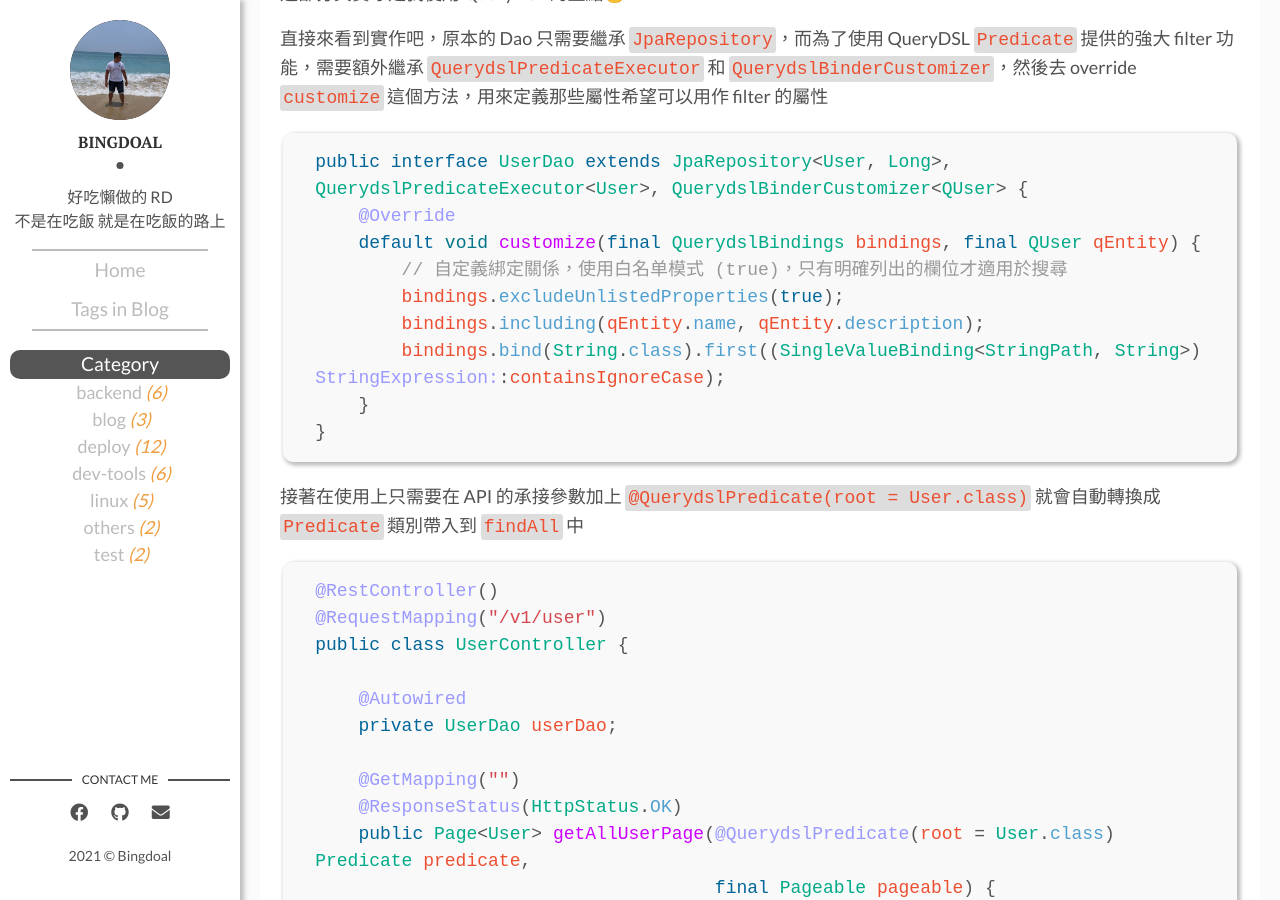
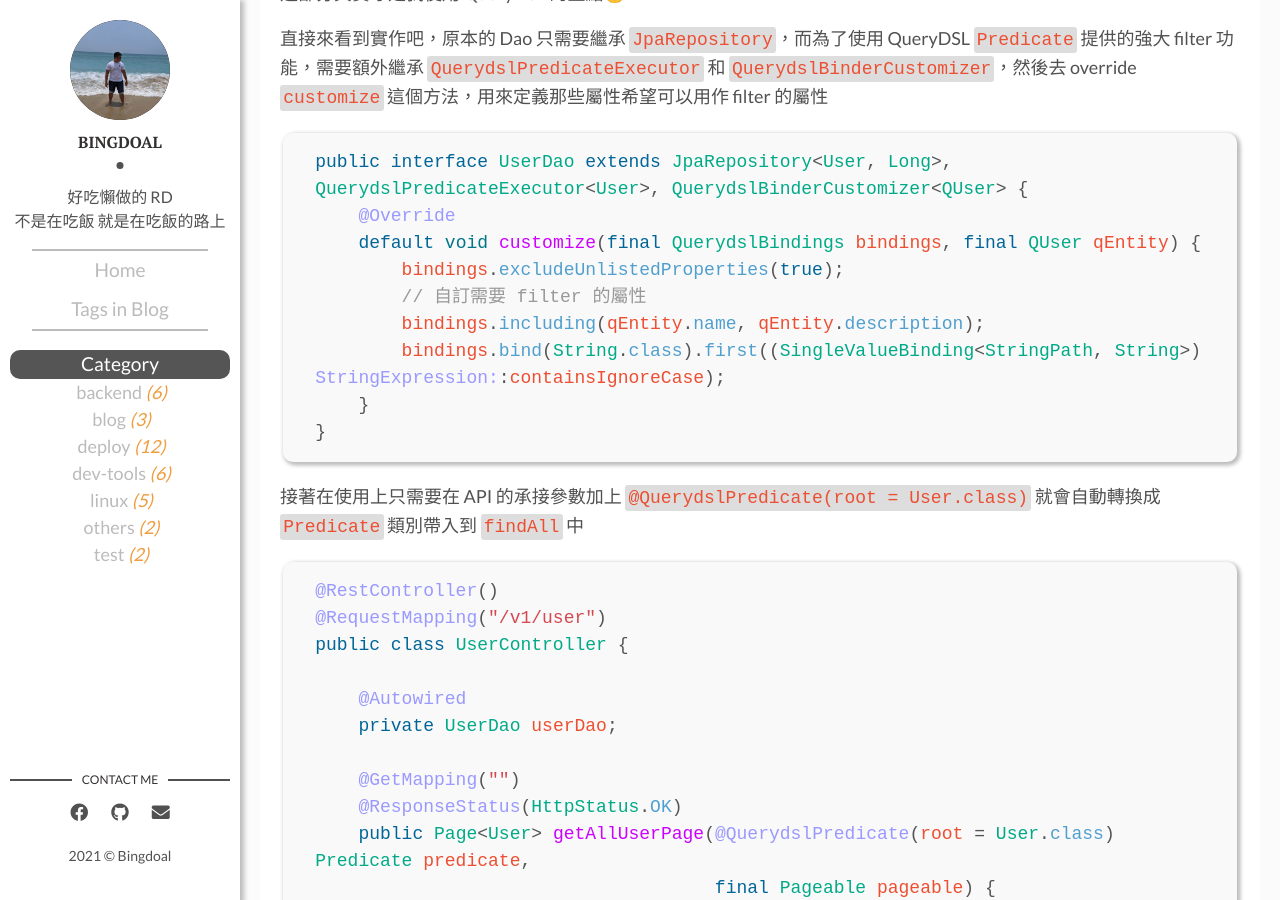
Before and after one commit to Bingdoal/bingdoal.github.io, a Jekyll site: the page built from _posts/2021/2021-08-16-spring-boot-jpa-and-querydsl.md, in a window 1280 px wide and 900 px high, scrolled down 4636 px. Built offline with Jekyll 4.4.1, drawn with Linux system fonts in a browser that asks for light colours; comment, search, counter and statistics services are not loaded.

Commit message:
fix content

```diff
--- a/_posts/2021/2021-08-16-spring-boot-jpa-and-querydsl.md
+++ b/_posts/2021/2021-08-16-spring-boot-jpa-and-querydsl.md
@@ -155,8 +155,8 @@ public interface UserDao extends JpaRepository<User, Long>,
 QuerydslPredicateExecutor<User>, QuerydslBinderCustomizer<QUser> {
     @Override
     default void customize(final QuerydslBindings bindings, final QUser qEntity) {
-        // 自定義綁定關係，使用白名单模式 (true)，只有明確列出的欄位才適用於搜尋
         bindings.excludeUnlistedProperties(true);
+        // 自訂需要 filter 的屬性
         bindings.including(qEntity.name, qEntity.description);
         bindings.bind(String.class).first((SingleValueBinding<StringPath, String>) StringExpression::containsIgnoreCase);
     }
```
